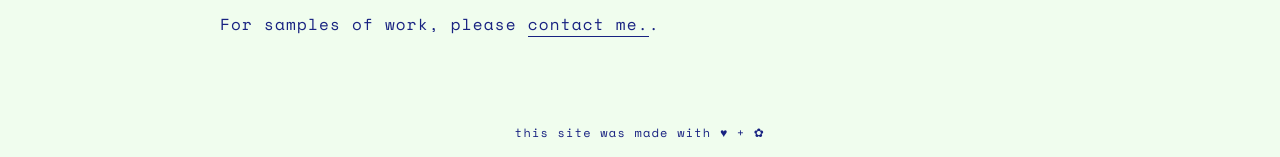
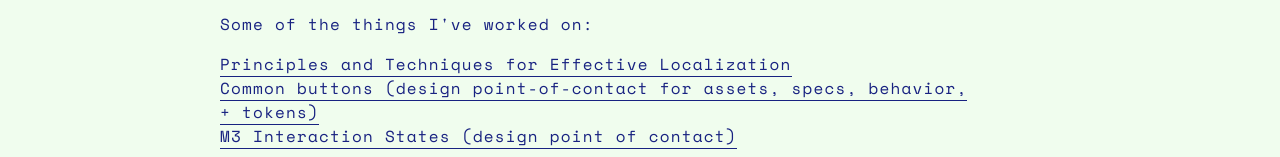
Before and after one commit to anniebart/portfolio-site, a website: page site/google.html in a window 1280 px wide. Shown: the part 795-952 px from the top of the page. Drawn offline with nearby package versions, Linux system fonts and the light colour scheme.

Commit message:
updated page'

```diff
--- a/site/google.html
+++ b/site/google.html
@@ -31,7 +31,13 @@
         <p><img src="assets/images/google.png" alt="Screenshot of Material.io&#39;s M3 site detailing interaction states">
 <em>Screenshot from the interaction states article M3 on Material.io</em></p>
 <p>In 2021, I was selected as the <a href="https://rare.withgoogle.com/program/creative-fellowship/">2021 RARE with Google Creative Fellow, Product Design</a> on the Material Design team, focusing on ux + visual design. </p>
-<p>For samples of work, please <a href="mailto:anniebartholomew@gmail.com">contact me.</a>. </p>
+<p>Some of the things I&#39;ve worked on: </p>
+<ul>
+<li><a href="https://material.io/blog/localization-principles-techniques">Principles and Techniques for Effective Localization</a></li>
+<li><a href="https://m3.material.io/components/buttons/overview">Common buttons (design point-of-contact for assets, specs, behavior, + tokens)</a></li>
+<li><a href="https://m3.material.io/foundations/interaction-states">M3 Interaction States (design point of contact)</a></li>
+</ul>
+<p>For additional samples of work, please <a href="mailto:anniebartholomew@gmail.com">contact me.</a>. </p>
 
 
     </div></div>
```
Also changed, not shown: src/pages/projects/google.md (+1 -0 lines).
